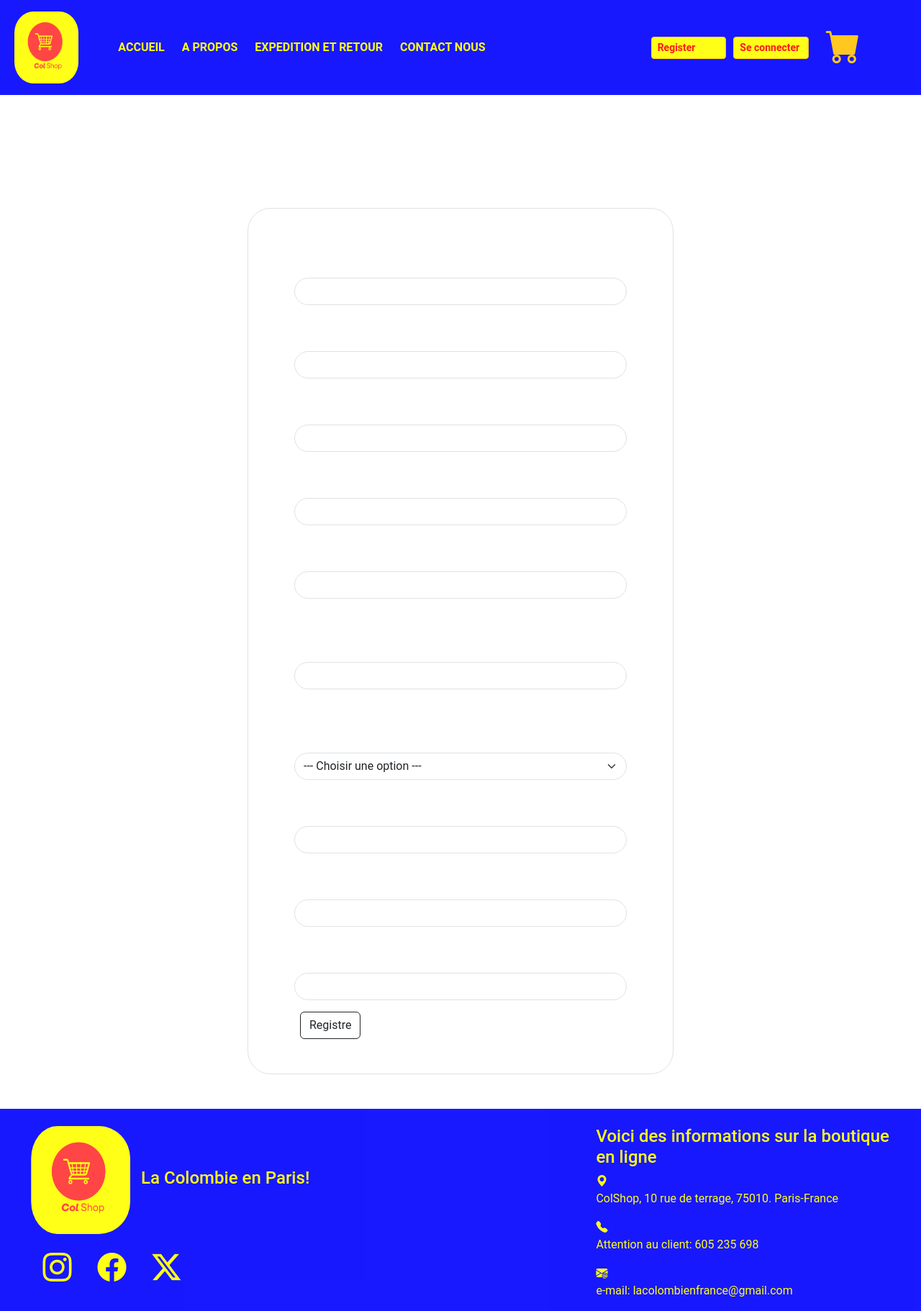
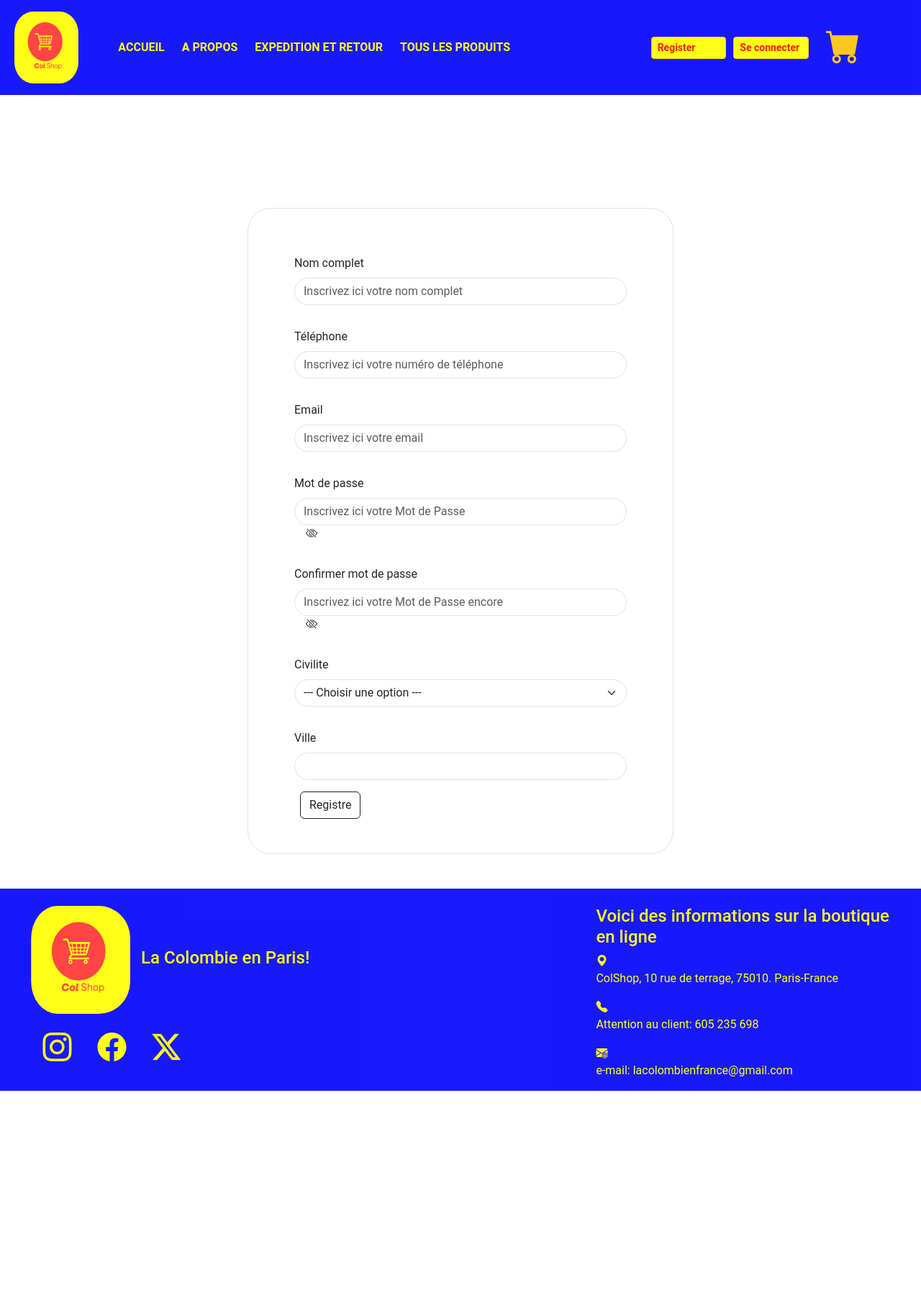
Before and after one commit to francolombiano/ColShop-ecommerce, a PHP site: page /register.php in a window 1280 px wide. Shown: the whole page at 72% size. After the commit the page ends 1516 px from the top, so only its background shows below. Run offline with PHP 8.4, Linux system fonts and the light colour scheme.

Commit message:
Nous avons créé un formulaire et l'avons validé en Javascript et modifié en PHP l'index pour l'alimenter en nouveaux produits et l'avons programmé pour voir un seul article.

```diff
--- a/assets/js/script.js
+++ b/assets/js/script.js
@@ -0,0 +1,224 @@
+//Function Pour montrer et masquer le mot de passe du le formulaire
+let champMotPasse = document.getElementById("motPasse");
+//console.log(champPasword);
+let show = document.getElementById("toggleMotPasse");
+//console.log(togglePassword);
+let eyeIcon = document.querySelector(".iconeye");
+//console.log(eyeIcon);
+
+show.addEventListener("click", function() {
+    if (champMotPasse.type === "password") {
+        champMotPasse.type = "text";
+        eyeIcon.classList.remove("bi-eye-slash");
+        eyeIcon.classList.add("bi-eye");
+    } else {
+        champMotPasse.type = "password";
+        eyeIcon.classList.remove("bi-eye");
+        eyeIcon.classList.add("bi-eye-slash");
+    }
+});
+
+//Function pour montrer et masquer la confirmation du le mot de pass du le formulaire
+
+let champConfirmMotPasse = document.getElementById("confirmMotPasse");
+//console.log(champPasword);
+let showConfirmMotPasse = document.getElementById("toggleConfirmMotPasse");
+//console.log(togglePassword);
+let eyeIconConfirmMotPasse = document.querySelector(".iconeye1");
+//console.log(eyeIcon);
+
+showConfirmMotPasse.addEventListener("click", function() {
+    if (champConfirmMotPasse.type === "password") {
+        champConfirmMotPasse.type = "text";
+        eyeIconConfirmMotPasse.classList.remove("bi-eye-slash");
+        eyeIconConfirmMotPasse.classList.add("bi-eye");
+    } else {
+        champConfirmMotPasse.type = "password";
+        eyeIconConfirmMotPasse.classList.remove("bi-eye");
+        eyeIconConfirmMotPasse.classList.add("bi-eye-slash");
+    }
+});
+
+/********************Validation du le formulaire 1*****************/
+
+// validation de le formulaire*******************
+let myForm = document.getElementById('form1');
+// //console.log(myForm1);
+
+ let inputNom = document.getElementById('nom');
+// console.log(inputnom);
+let nomError = document.getElementById('nomError');
+ //console.log(nomError);
+
+let inputTelephone = document.getElementById('telephone');
+// //console.log(inputTelephone);
+let telephoneError = document.getElementById('telephoneError');
+// //console.log(telephoneError);
+
+let inputEmail = document.getElementById('email');
+// //console.log(inputEmail);
+let emailError = document.getElementById('emailError');
+// //console.log(emailError);
+
+ let inputMotPasse = document.getElementById('motPasse');
+// //console.log(motPasse);
+ let motPasseError = document.getElementById('motPasseError');
+// //console.log(motPasseError);
+
+ let inputConfirmMotPasse = document.getElementById('confirmMotPasse');
+// //console.log(inputConfirmPwd);
+ let confirmMotPasseError = document.getElementById('confirmMotPasseError');
+// //console.log(confirmPwdError);
+
+ let inputCivility = document.getElementById('civility');
+// //console.log(inputCivility);
+ let civilityError = document.getElementById('civilityError');
+// //console.log(civilityError);
+let inputVille = document.getElementById('ville');
+//console.log(inputAdresse);
+let villeError = document.getElementById('villeError');
+//console.log(adresseError);
+
+  let registreReusi = document.getElementById('enrigestrement-reusi');
+//console.log(registreReusi);
+
+
+myForm.addEventListener('submit', function(event){
+            event.preventDefault();
+    let valueNom = inputNom.value.trim();
+    let valueTelephone = inputTelephone.value;
+    let valueEmail = inputEmail.value.trim();
+    let valueMotPasse = inputMotPasse.value;
+    let valueConfirmMotPasse = inputConfirmMotPasse.value;
+    let valueCivility = inputCivility.value;
+    let valueVille = inputVille.value;
+
+        nomError.textContent = '';
+        telephoneError.textContent = '';
+        emailError.textContent = '';
+        motPasseError.textContent = '';
+        confirmMotPasseError.textContent = '';
+        civilityError.textContent = '';
+        villeError.textContent = '';
+        // registreReusi.textContent = '';
+
+//Vérifiez que le champ du nom n'est pas vide
+  if (valueNom === '') {
+    nomError.textContent = 'Veuillez entrer votre prenom';
+    inputNom.focus();
+    return;
+}
+
+if (valueNom.length < 3 || valueNom.length > 50) {
+    nomError.textContent = 'Le prenom doit comporter entre 3 et 50 caractères..';
+    inputNom.focus();
+    return false;
+    }
+
+// Vérifiez que le champ Nom de famille n'est pas vide
+  if (valueNom === '') {
+    nomError.textContent = 'Veuillez entrer votre nom';
+    inputNom.focus();
+       return;
+    }
+
+    if (valueNom.length < 3 || valueNom.length > 20) {
+        nomError.textContent = 'Le nom de famille doit comporter entre 3 et 10 caractères.';
+        inputNom.focus();
+        return false;
+    }
+
+//Pour vérifier que le champ téléphone n'est pas vide et est correctement renseigné
+if (valueTelephone.length <10) {
+    telephoneError.textContent = "Veuillez saisir un numéro de téléphone contenant 10 chiffres";
+  } else {
+    telephoneError.textContent = "";
+  }
+
+    if (valueEmail === '') {
+       emailError.textContent = 'Veuillez entrer votre email';
+       inputEmail.focus();
+        return;
+         }
+
+// Expression régulière pour valider le format de l'e-mail
+let emailRegex = /^[a-zA-Z0-9._%+-]+@[a-zA-Z0-9.-]+\.[a-zA-Z]{2,}$/;
+
+  if (!emailRegex.test(valueEmail)) {
+    emailError.textContent = 'Veuillez entrer un email valide';
+    inputEmail.focus();
+    return;
+}else {
+        emailError.textContent = '';
+     }
+
+if (valueMotPasse === '') {
+    motPasseError.textContent = 'Vous devez entrer un mot de passe valide';
+    inputMotPasse.focus();
+    return;
+    }
+
+if (valueConfirmMotPasse === '') {
+    confirmMotPasseError.textContent = 'Vous devez confirmer le mot de passe';
+    inputConfirmMotPasse.focus();
+    return;
+}
+
+// Expression régulière pour valider le format du mot de passe, Le mot de passe doit comporter au moins 8 caractères, 1 lettre majuscule, 1 lettre minuscule, 1 chiffre et 1 caractère spécial (entre !@#$%^&*(),.?":{}|<>).
+
+let passwordRegex = /^(?=.*[a-z])(?=.*[A-Z])(?=.*\d)(?=.*[@$!%*?&])[A-Za-z\d@$!%*?&]{8,}$/;
+
+if (!passwordRegex.test(valueMotPasse)) {
+    motPasseError.textContent = "Le mot de passe doit contenir au moins 8 caractères, 1 majuscule, 1 minuscule, 1 chiffre, et 1 caractère spécial.";
+    inputMotPasse.focus();
+    return;
+} else {
+    motPasseError.textContent = '';
+}
+
+// Pour valider la confirmation du mot de passe
+    if (valueMotPasse  !== valueConfirmMotPasse) {
+        confirmMotPasseError.textContent = "Les mots de passe ne correspondent pas.";
+        inputConfirmMotPasse.focus();
+        return;
+    } else {
+        confirmMotPasseError.textContent = '';
+    }
+
+// Pour vérifier que le champ civilité n'est pas vide
+   if (valueCivility == "") {
+    civilityError.textContent = 'Vous devez choisir une option';
+       inputCivility.focus();
+    return;
+   }
+
+   // Pour vérifier que le ville n'est pas vide
+  if (valueVille == "") {
+    villeError.textContent = 'Vous devez préciser une Ville';
+      inputVille.focus();
+   return;
+  }
+
+//   Pour valider que la ville ne contient que des lettres et des espaces
+  let villeRegex = /^[A-Za-z\s]+$/;
+  if (!villeRegex.test(valueVille)) {
+       villeError.textContent = 'Veuillez saisir une ville valide.';
+       inputVille.focus();
+       return false;
+  } else { return true;
+
+
+// //If all the fields are correct, send the form and clean it
+inputNom.style.borderColor = 'red';
+inputTelephone.style.borderColor = 'red';
+inputEmail.style.borderColor = 'red';
+inputMotPasse.style.borderColor = 'red';
+inputConfirmMotPasse.style.borderColor = 'red';
+inputCivility.style.borderColor = 'red';
+inputVille.style.borderColor = 'red';
+
+document.querySelector('form1').submit();
+myForm.reset();
+registreReusi.textContent = 'Vous faites maintenant partie de notre communauté, bienvenue !';
+}
+});
--- a/inc/footer.inc.php
+++ b/inc/footer.inc.php
@@ -33,8 +33,9 @@
 
     <!--Lien pour script de Bootstrap -->
     <script src="https://cdn.jsdelivr.net/npm/bootstrap@5.3.3/dist/js/bootstrap.bundle.min.js" integrity="sha384-YvpcrYf0tY3lHB60NNkmXc5s9fDVZLESaAA55NDzOxhy9GkcIdslK1eN7N6jIeHz" crossorigin="anonymous"></script>
-    <!-- lien vers son propre script -->
-    <script src="../Foodies/assets/js/script.js"></script>
+    <!-- Lien vers mon propre script -->
+<script src="./assets/js/script.js"></script>
+
 </body>
 
 </html>
--- a/inc/functions.inc.php
+++ b/inc/functions.inc.php
@@ -44,6 +44,12 @@
 }
  connexionBdd();
 
+ //////////////Fonction deconexion de la BDD//////////////////////
+//  function deconnexionBdd($pdo)
+// {
+//     $pdo = null;
+// }
+
   //////////Fonction produits index pour voir les premieres 9///////////////////////
   function produitsIndex(): array
   {
@@ -66,6 +72,17 @@
     return $result;
 }
 
+////////////////////////Function pour voir un seule produit pour ID//////////////////////
+function getProduitById($id_produit): array
+{
+    $pdo = connexionBdd();
+    $sql = "SELECT * FROM produits WHERE id_produit = :id";
+    $request = $pdo->prepare($sql);
+    $request->execute(['id' => $id_produit]);
+    $result = $request->fetch();
+
+    return $result;
+}
 
  //////////////////////function para agregar al carrito /////////////////////////
 //  ojo revisar bien esto manana y considerar el hecho de anadi y quitar ///////
--- a/inc/header.inc.php
+++ b/inc/header.inc.php
@@ -51,7 +51,7 @@
                             <a class="nav-link text-menu" href="#">EXPEDITION ET RETOUR</a>
                         </li>
                         <li class="nav-item p-1">
-                            <a class="nav-link text-menu" href="./contactez_nous.php">CONTACT NOUS</a>
+                            <a class="nav-link text-menu" href="./voirProduit.php">TOUS LES PRODUITS</a>
                         </li>
                     </ul>
                     <!-- button Registre -->
--- a/register.php
+++ b/register.php
@@ -1,18 +1,12 @@
 <?php
 require_once "inc/functions.inc.php";
-
-
-
-
-
-
 
 $title = "Registre";
 require_once "inc/header.inc.php";
 ?>
 
 <main class="bg-register">
-<!-- Image d'en-tête contactez-nous -->
+  <!-- Image d'en-tête pour site register -->
   <section class="affiche-inscription">
     <div class="text-center text-white col-sm-12">
       <h1 class="titre-3 display-3">Registre!</h1>
@@ -20,90 +14,68 @@
     </div>
   </section>
 
-<!-- Formulaire de contact -->
-<div id="enrigestrement-reusi" class="error"></div>
+  <!-- Formulaire de registre -->
+  <!-- Ojo revisar poraue no funciona -->
+  <div id="enrigestrement-reusi text-dark" class="error"></div>
   <section class="ecrivez-nous p-5">
 
-
-
-<form id="form" action="register.php" method="POST" class="w-50 mx-auto p-3 text-white rounded-5 formV border p-5 col-sm-12 col-md-8">
+    <form id="form1" action="register.php" method="POST" class="w-50 mx-auto p-3 rounded-5 formV border p-5 col-sm-12 col-md-8">
 
       <div class="p-3 inputs col-sm-12">
-      <label for="prenom" class="form-label">Prenom</label>
-      <input type="text" class="form-control rounded-pill input-custom" id="prenom" name="prenom">
-      <div id="prenomError" class="error"></div>
+        <label for="nom" class="form-label">Nom complet</label>
+        <input type="text" class="form-control rounded-pill input-custom" id="nom" name="nom" placeholder="Inscrivez ici votre nom complet">
+        <div id="nomError" class="error"></div>
         <span class="inputError"></span>
       </div>
 
       <div class="p-3 inputs col-sm-12">
-      <label for="nom" class="form-label">Nom</label>
-      <input type="text" class="form-control rounded-pill input-custom" id="nom" name="nom">
-      <div id="nomError" class="error"></div>
-      <span class="inputError"></span>
-  </div>
-
-
-  <div class="p-3 inputs col-sm-12">
-  <label for="tel" class="form-label">Téléphone</label>
-  <input type="number" class="form-control rounded-pill input-custom" id="tel" name="tel">
+        <label for="telephone" class="form-label">Téléphone</label>
+        <input type="number" class="form-control rounded-pill input-custom" id="telephone" name="telephone" placeholder="Inscrivez ici votre numéro de téléphone">
         <div id="telephoneError" class="error"></div>
         <span class="inputError"></span>
       </div>
 
       <div class="p-3 inputs col-sm-12">
         <label for="email" class="form-label">Email</label>
-      <input type="text" class="form-control rounded-pill input-custom" id="email" name="email">
+        <input type="text" class="form-control rounded-pill input-custom" id="email" name="email" placeholder="Inscrivez ici votre email">
         <div id="emailError" class="error"></div>
         <span class="inputError"></span>
       </div>
 
       <div class="p-3 inputs col-sm-12">
-        <label for="password" class="form-label">Mot de passe</label>
-        <input type="password" class="form-control rounded-pill input-custom" id="password" name="password">
-        <i class="bi bi-eye-slash ms-3 iconeye" id="togglePassword"></i>
-        <div id="passwordError" class="error"></div>
+        <label for="motPasse" class="form-label">Mot de passe</label>
+        <input type="password" class="form-control rounded-pill input-custom" id="motPasse" name="motPasse" placeholder="Inscrivez ici votre Mot de Passe">
+        <i class="bi bi-eye-slash ms-3 iconeye" id="toggleMotPasse"></i>
+        <div id="motPasseError" class="error"></div>
         <!-- <span class="inputError"></span> -->
 
       </div>
 
       <div class="p-3 inputs col-sm-12">
-        <label for="confirmPassword" class="form-label">Confirmer mot de passe</label>
-        <input type="password" class="form-control rounded-pill input-custom" id="confirmPassword" name="confirmPassword">
-        <i class="bi bi-eye-slash ms-3 iconeye1" id="toggleConfirmPassword"></i>
-        <div id="confirmPwdError" class="error"></div>
+        <label for="confirmMotPasse" class="form-label">Confirmer mot de passe</label>
+        <input type="password" class="form-control rounded-pill input-custom" id="confirmMotPasse" name="confirmMotPasse" placeholder="Inscrivez ici votre Mot de Passe encore">
+        <i class="bi bi-eye-slash ms-3 iconeye1" id="toggleConfirmMotPasse"></i>
+        <div id="confirmMotPasseError" class="error"></div>
         <!-- <span class="inputError"></span> -->
       </div>
 
       <div class="p-3 civilite col-sm-12">
-                            <label for="choice" class="form-label">Civilite</label>
-                            <select name="choice" id="choice" class="form-select rounded-pill input-custom">
+        <label for="civility" class="form-label">Civilite</label>
+        <select name="civility" id="civility" class="form-select rounded-pill input-custom">
           <option value="" selected>--- Choisir une option ---</option>
           <option value="femme">Femme</option>
           <option value="homme">Homme</option>
           <option value="autre">Autre</option>
         </select>
-                            <div id="choiceError" class="error"></div>
-                        </div>
-
-<div class="p-3 inputs col-sm-12">
-  <label for="cpostal" class="form-label">Code postal</label>
-  <input type="number" class="form-control rounded-pill input-custom" id="cpostal" name="cpostal">
-  <div id="cpostalerror" class="error"></div>
-  <span class="inputError"></span>
+        <div id="civilityError" class="error"></div>
       </div>
 
       <div class="p-3 inputs col-sm-12">
         <label for="ville" class="form-label">Ville</label>
         <input type="text" class="form-control rounded-pill input-custom" id="ville" name="ville">
-  <div id="villerror" class="error"></div>
-  <span class="inputError"></span>
+        <div id="villeError" class="error"></div>
       </div>
 
-<div class="p-3 inputs col-sm-12">
-  <label for="ville" class="form-label">Pays</label>
-  <input type="text" class="form-control rounded-pill input-custom" id="pays" name="pays">
-  <div id="payserror" class="error"></div>
-  <span class="inputError"></span>
       </div>
 
       <!-- bouton -->
@@ -112,9 +84,8 @@
     </form>
   </section>
 
-
+</main>
 
 <?php
 require_once "inc/footer.inc.php";
-
 ?>
```
Also changed, not shown: voirProduit.php (added, +34 -0 lines). Lines whose indentation alone changed are shown as unchanged.
